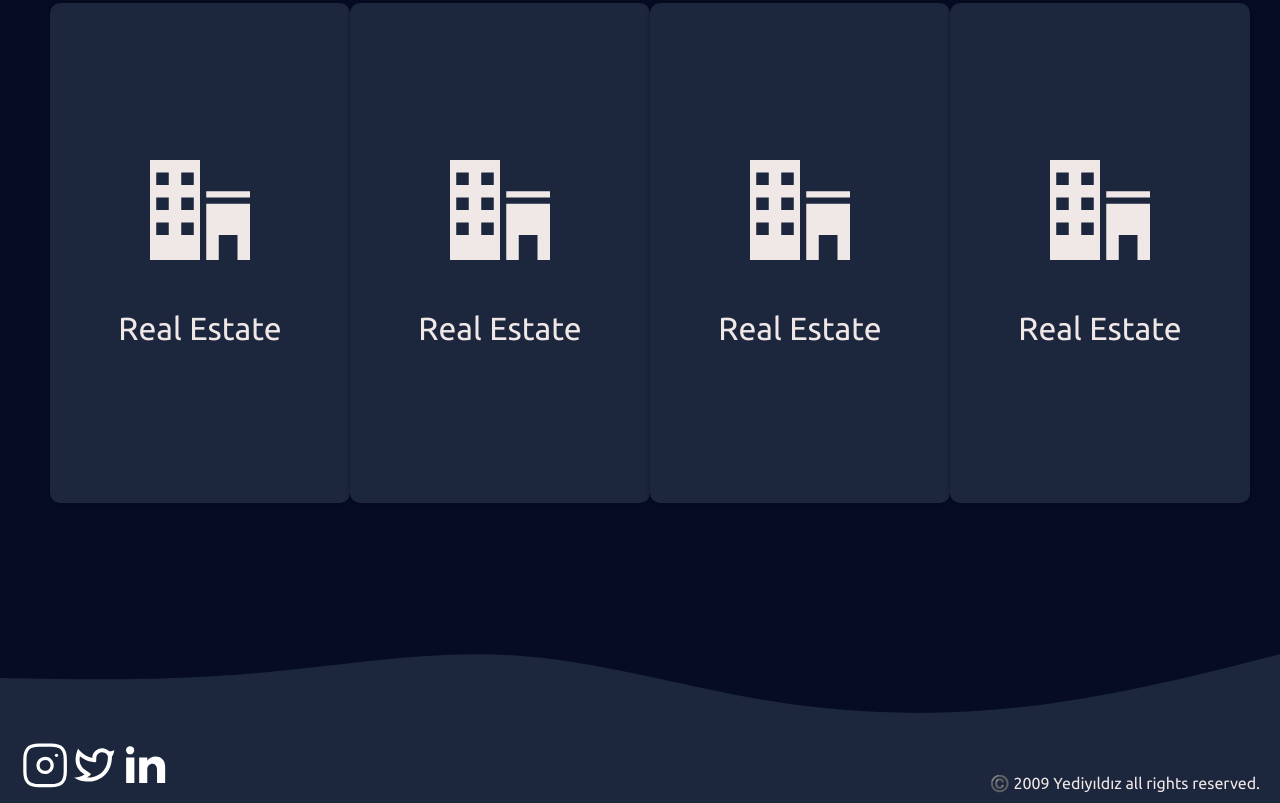
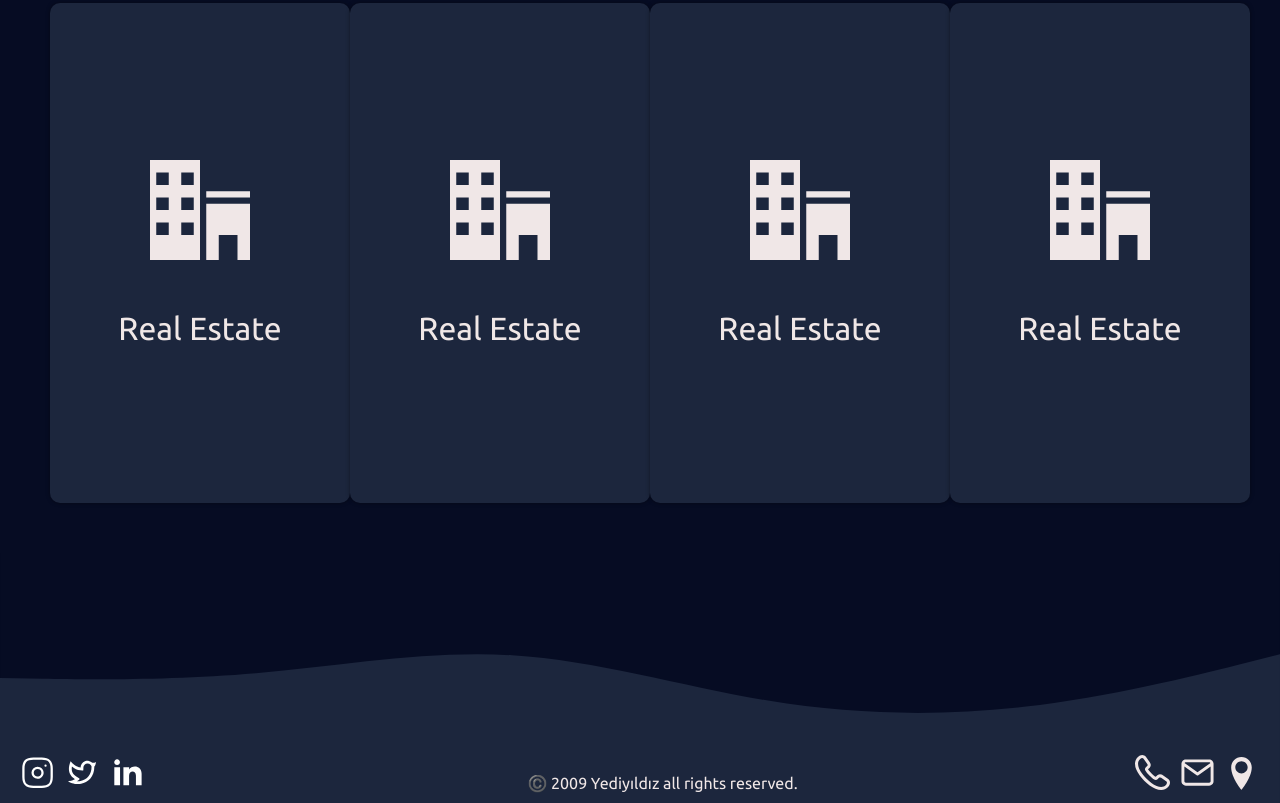
Before and after one commit to sekerhalithamza/yediyildizgo, a website: page src/index.html in a window 1280 px wide. Shown: the part 1457-2260 px from the top of the page. Drawn offline with nearby package versions, Linux system fonts and the light colour scheme; files that its build step writes are made by us from their sources.

Commit message:
update: footer

```diff
--- a/src/index.html
+++ b/src/index.html
@@ -22,7 +22,7 @@
     <header class="header">
       <img src="assets/logo.webp" alt="Yediyıldız Logo" class="header--logo" />
       <nav class="header__nav">
-        <a href="" class="header__nav--btn btn-primary text" data-language="İletişime Geçin"
+        <a href="#footer" class="header__nav--btn btn-primary text" data-language="İletişime Geçin"
           >Get Contact</a
         >
         <button type="button" id="languageBtn" class="header__nav__language">
@@ -39,7 +39,7 @@
           <span class="brand">YEDİYILDIZ</span><br /><span
             class="text"
             data-language="Girişim Ofisi"
-            >Entrepreneur Office</span
+            >Entreprenurship Office</span
           >
         </h1>
         <span
@@ -128,28 +128,40 @@
           </div>
         </div>
       </section>
-      <section class="section section-contact"></section>
     </main>
-    <footer class="footer">
+    <footer class="footer" id="footer">
       <ul class="footer__list">
         <li class="footer__list-item">
-          <a href="">
+          <a aria-label="Footer Icon" target="_blank" href="">
             <svg>
               <use xlink:href="assets/sprite.svg#instagram"></use>
             </svg>
           </a>
         </li>
         <li class="footer__list-item">
-          <a href="">
+          <a aria-label="Footer Icon" target="_blank" href="https://twitter.com/ygofisi">
             <svg>
               <use xlink:href="assets/sprite.svg#twitter"></use>
             </svg>
           </a>
         </li>
         <li class="footer__list-item">
-          <a href="">
+          <a
+            aria-label="Footer Icon"
+            target="_blank"
+            href="https://www.linkedin.com/company/yediyildiz/mycompany/">
             <svg>
               <use xlink:href="assets/sprite.svg#linkedin"></use>
+            </svg>
+          </a>
+        </li>
+        <li class="footer__list-item">
+          <a
+            aria-label="Footer Icon"
+            target="_blank"
+            href="https://www.youtube.com/@yediyldzmedya96">
+            <svg>
+              <use xlink:href="assets/sprite.svg#youtube"></use>
             </svg>
           </a>
         </li>
@@ -157,6 +169,29 @@
       <span class="footer--text text" data-language="©️ 2009 Yediyıldız tüm hakları saklıdır."
         >©️ 2009 Yediyıldız all rights reserved.</span
       >
+      <ul class="footer__list">
+        <li class="footer__list-item">
+          <a aria-label="Footer Icon" href="tel:+905326517788">
+            <svg>
+              <use xlink:href="assets/sprite.svg#phone"></use>
+            </svg>
+          </a>
+        </li>
+        <li class="footer__list-item">
+          <a aria-label="Footer Icon" href="mailto:hyediyildiz@gmail.com">
+            <svg>
+              <use xlink:href="assets/sprite.svg#mail"></use>
+            </svg>
+          </a>
+        </li>
+        <li class="footer__list-item">
+          <a aria-label="Footer Icon" target="_blank" href="https://goo.gl/maps/jXmeDdGv2PEr7p7cA">
+            <svg>
+              <use xlink:href="assets/sprite.svg#location"></use>
+            </svg>
+          </a>
+        </li>
+      </ul>
     </footer>
   </body>
 </html>
--- a/src/sass/base/_base.scss
+++ b/src/sass/base/_base.scss
@@ -10,6 +10,7 @@
 html {
   font-size: 62.5%;
   font-family: "Ubuntu", sans-serif;
+  scroll-behavior: smooth;
 }
 
 body {
--- a/src/sass/components/_footer.scss
+++ b/src/sass/components/_footer.scss
@@ -15,14 +15,30 @@
     height: fit-content;
     display: flex;
     align-items: center;
+    gap: 1rem;
 
-    a {
+    &-item {
+      width: fit-content;
       height: fit-content;
-      width: fit-content;
 
-      svg {
-        width: 5rem;
-        height: 5rem;
+      a {
+        height: fit-content;
+        width: fit-content;
+
+        svg {
+          width: 3.5rem;
+          height: 3.5rem;
+          fill: map-get($colors, text);
+        }
+      }
+
+      &:nth-child(1) {
+        a {
+          svg {
+            fill: none;
+            stroke: map-get($colors, text);
+          }
+        }
       }
     }
   }
--- a/src/sass/components/_section-hero.scss
+++ b/src/sass/components/_section-hero.scss
@@ -7,7 +7,7 @@
   flex-direction: column;
   gap: 4rem;
   padding-block: 20rem;
-  background-color: rgba(map-get($colors, background), 0.7);
+  background-color: rgba(map-get($colors, background), 0.8);
 
   &--title {
     .brand {
```
Also changed, not shown: src/assets/sprite.svg.
